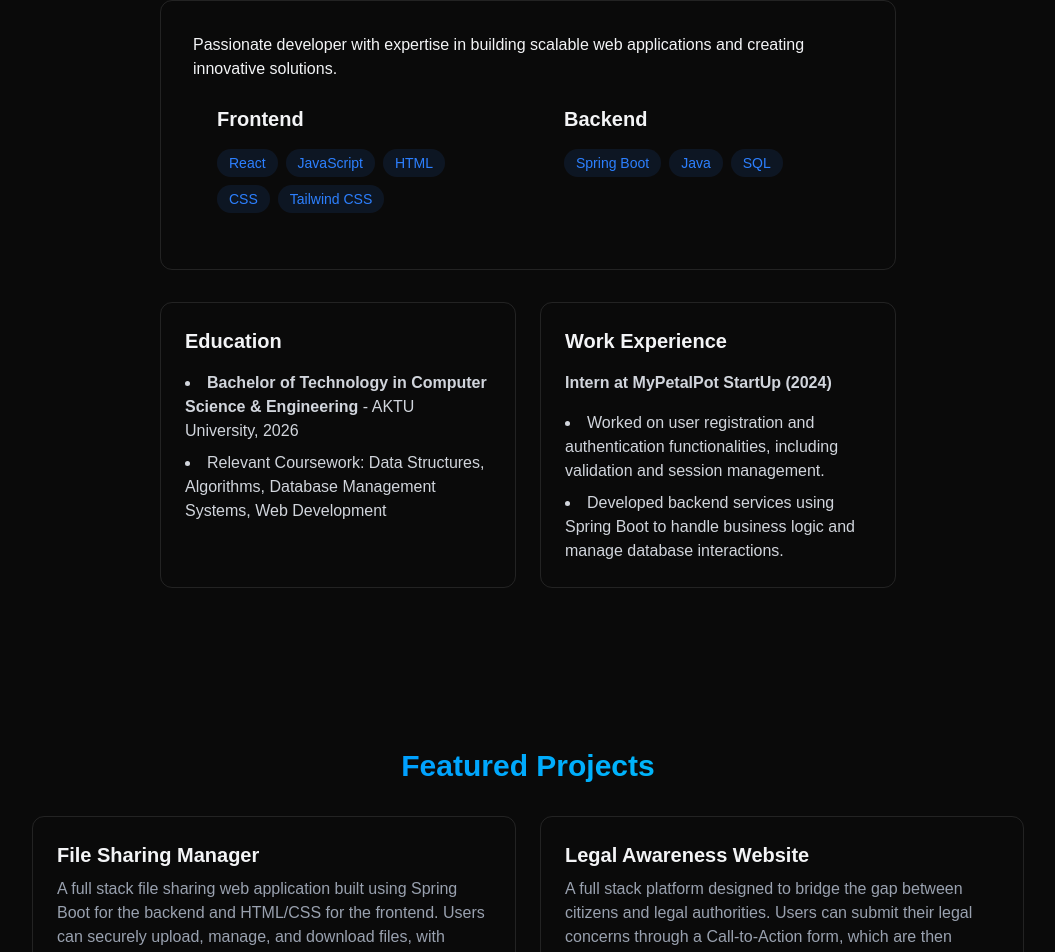
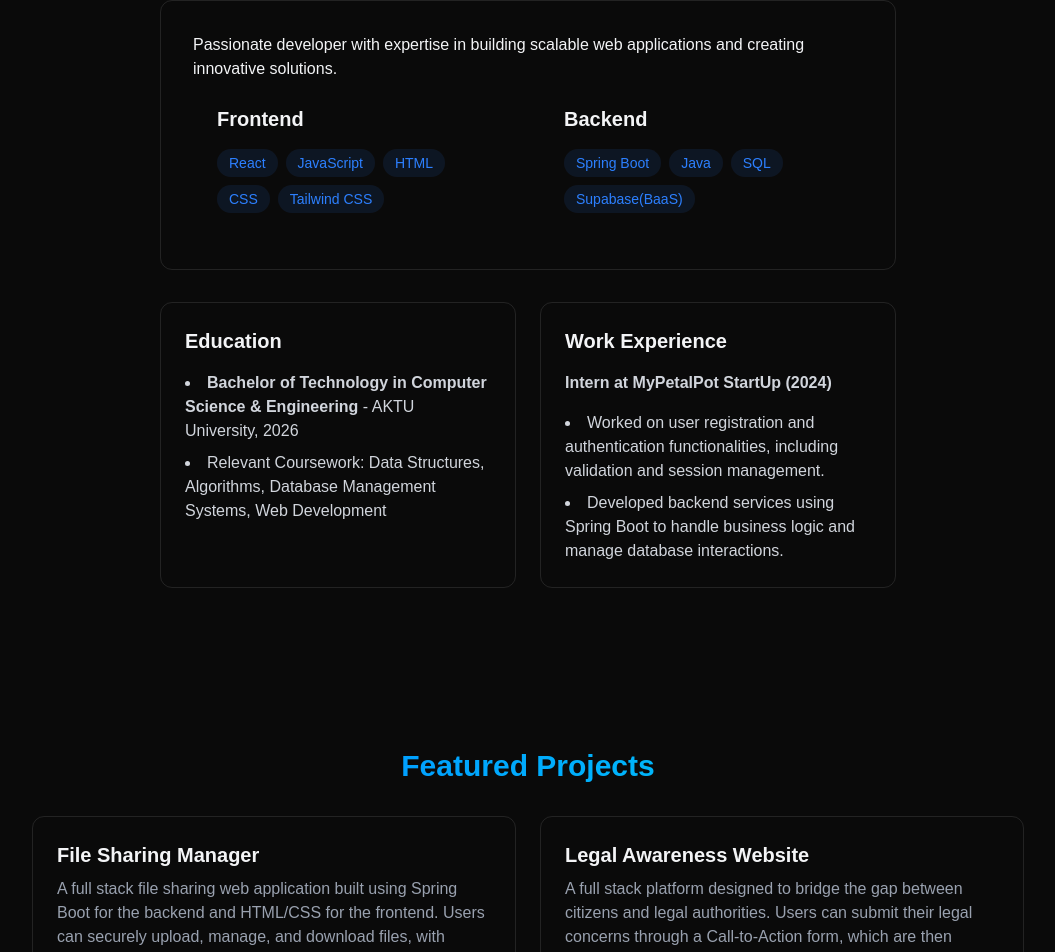
Before and after one commit to Vaibhav979/Personal-Portfolio-Website---Built-with-React-Tailwind-CSS, a React (Vite) app: page / in a window 1280 px wide. Shown: the part 948-1900 px from the top of the page, without its empty margins (112-1167 px from the left). Built offline with nearby package versions, Linux system fonts and the light colour scheme.

Commit message:
updated about section

```diff
--- a/src/components/sections/About.jsx
+++ b/src/components/sections/About.jsx
@@ -3,7 +3,7 @@ import RevealOnScroll from "../RevealOnScroll";
 
 const About = () => {
   const frontendSkills = ["React", "JavaScript", "HTML", "CSS", "Tailwind CSS"];
-  const backendSkills = ["Spring Boot", "Java", "SQL"];
+  const backendSkills = ["Spring Boot", "Java", "SQL", "Supabase(BaaS)"];
   return (
     <section
       id="about"
```
